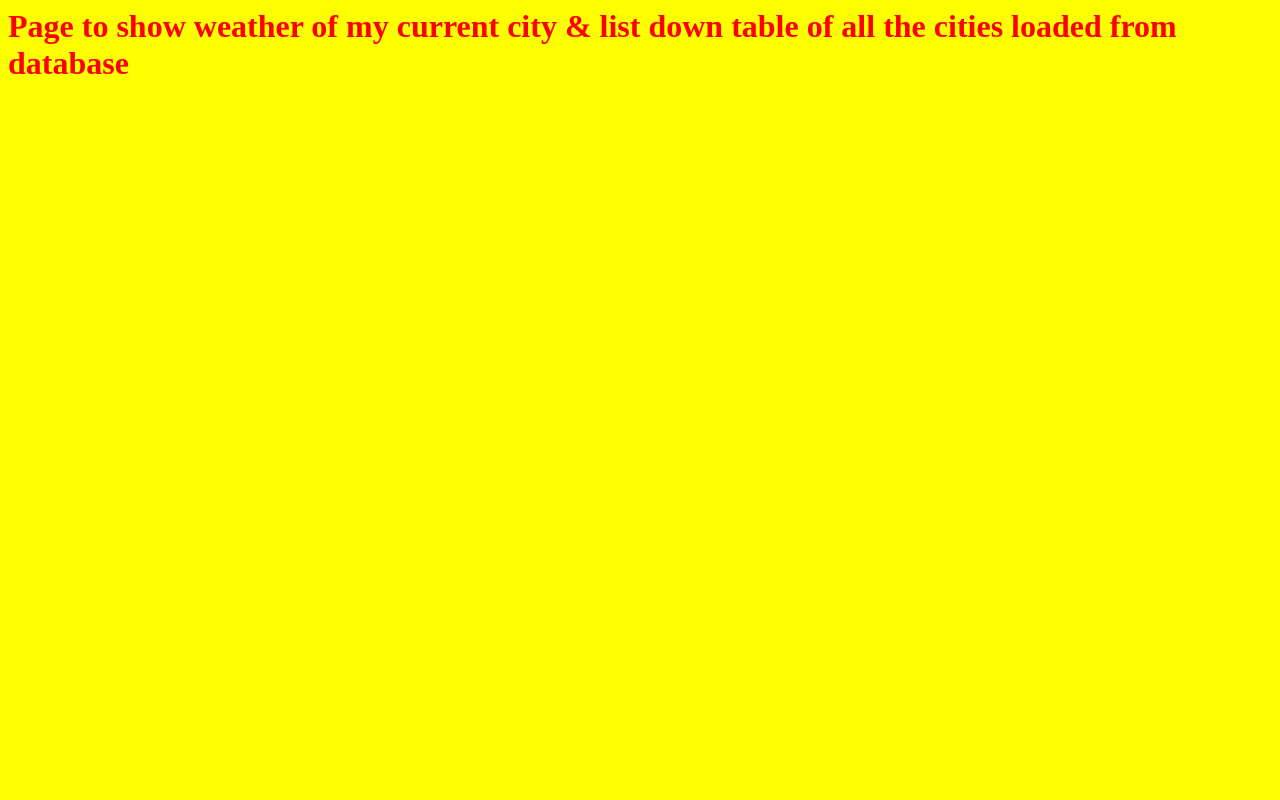
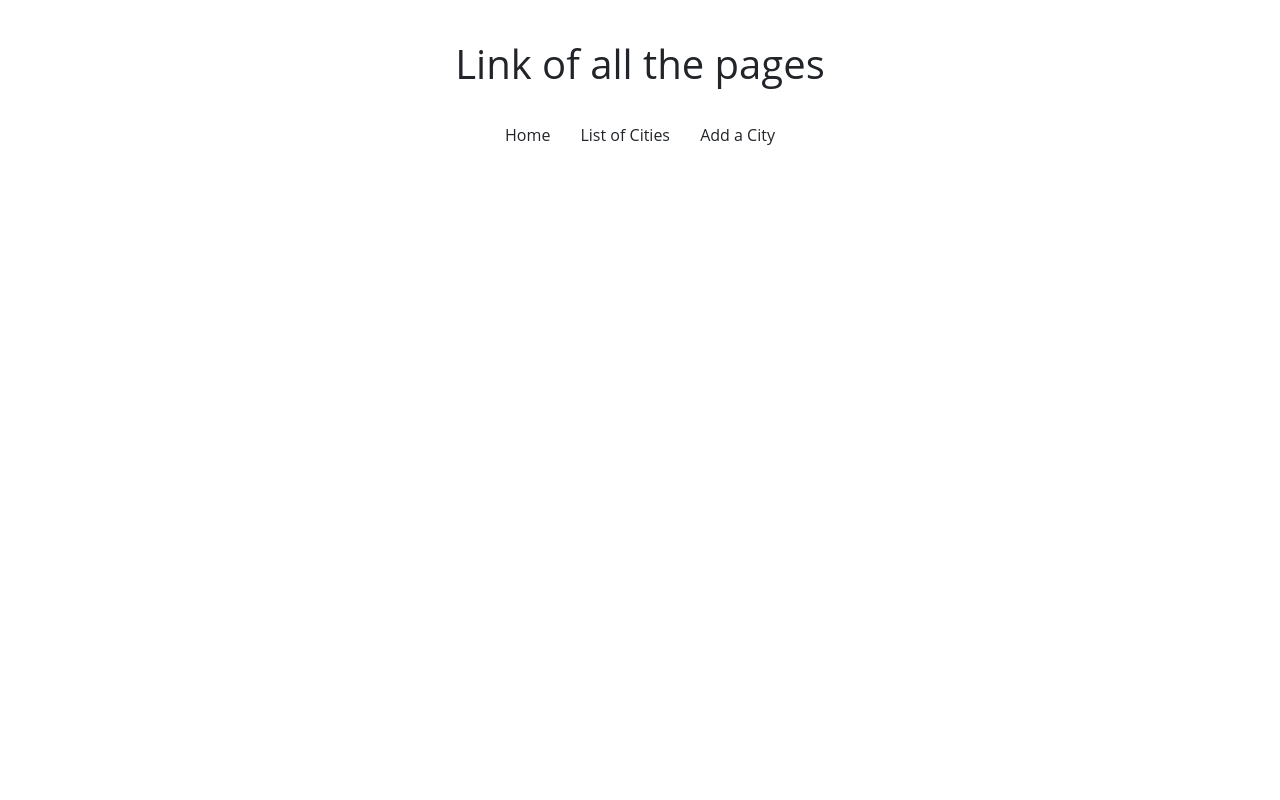
Before and after one commit to kumar92varun/Python-Basics-Flask, a Flask app: page / in a window 1280 px wide. Run offline with Flask 3, Linux system fonts and the light colour scheme.

Commit message:
Modified Home Page Layout

```diff
--- a/templates/pages/home.html
+++ b/templates/pages/home.html
@@ -1,10 +1,20 @@
 <html>
     <head>
-        <style>
-            body{background:yellow;color:red;}
-        </style>
+        <link href="https://cdn.jsdelivr.net/npm/bootstrap@5.3.8/dist/css/bootstrap.min.css" rel="stylesheet">
+        <link rel="stylesheet" href="{{ url_for('static', filename='css/common.css') }}">
     </head>
     <body>
-        <h1>Page to show weather of my current city & list down table of all the cities loaded from database</h1>
+        <div class="container text-center tm-40">
+            <div class="row">
+                <h1 class="text-3xl font-bold underline">Link of all the pages</h1>
+            </div>
+            <div class="row tm-20">
+                <div class="col-xs-12 col-sm-10 offset-sm-1">
+                    <a class="btn" href="{{ url_for('homePage') }}">Home</a>
+                    <a class="btn" href="{{ url_for('citiesListPage') }}">List of Cities</a>
+                    <a class="btn" href="{{ url_for('addCityPage') }}">Add a City</a>
+                </div>
+            </div>
+        </div>
     </body>
 </html>
```
